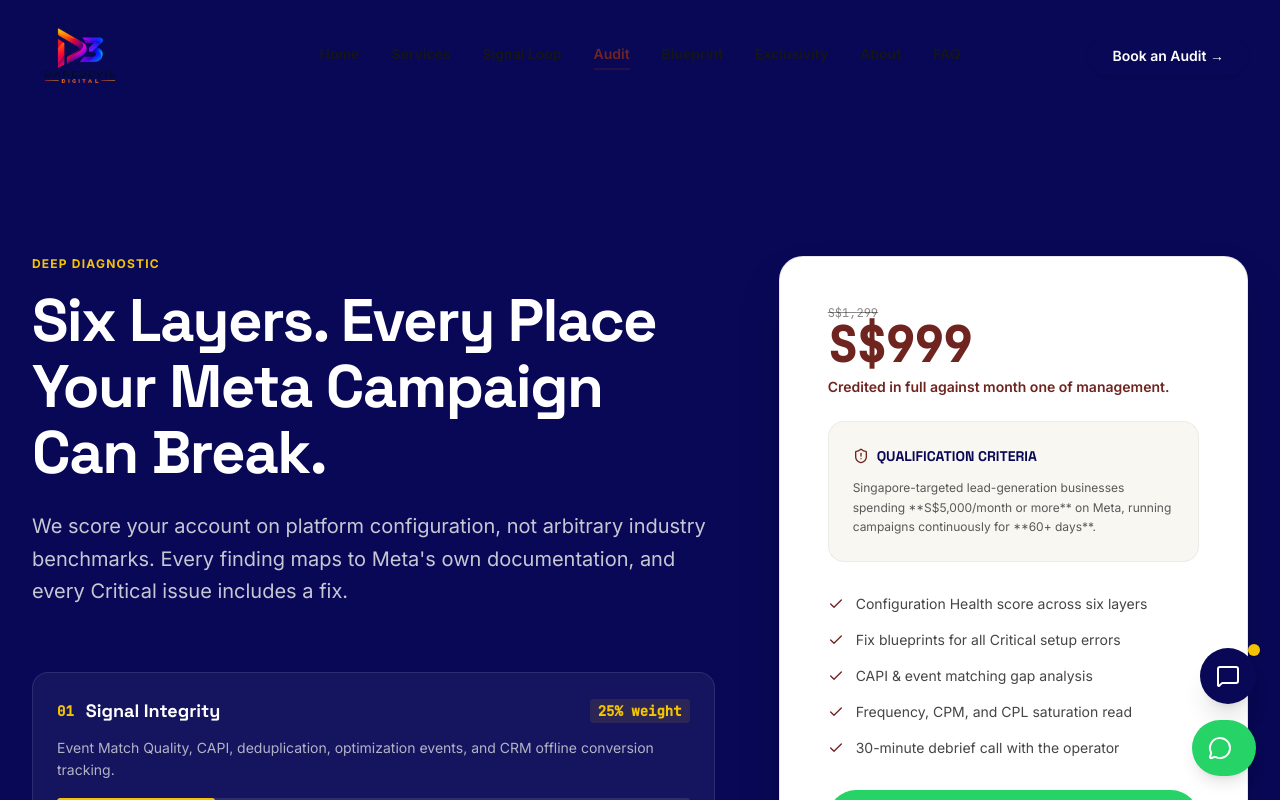
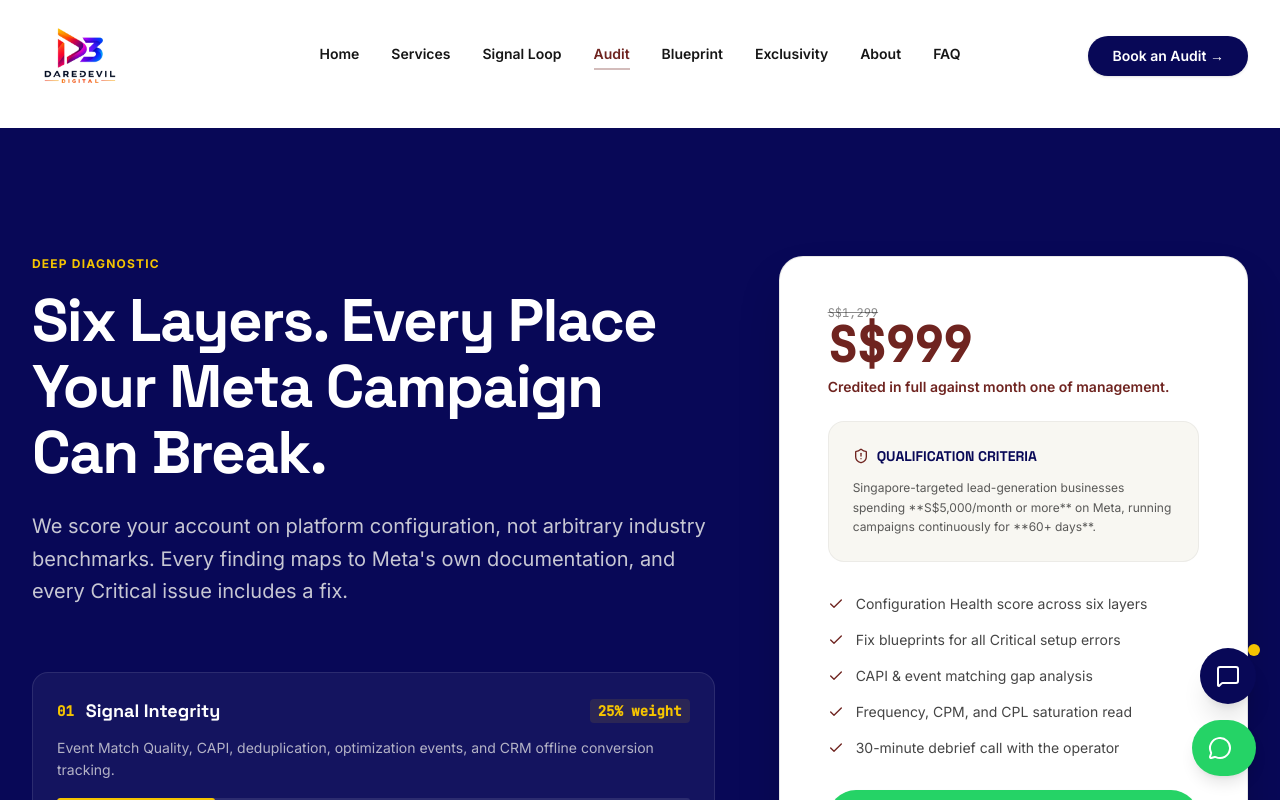
Before and after one commit to pruthvirajtarode/daredevildigital, a React (Vite) app: page /audit in a window 1280 px wide. Shown: the top 800 px of the page. Built offline with nearby package versions, Linux system fonts and the light colour scheme.

Commit message:
fix: change AuditPage background to purewhite for navbar visibility

```diff
--- a/src/pages/AuditPage.tsx
+++ b/src/pages/AuditPage.tsx
@@ -2,7 +2,7 @@ import LeadEngineAudit from '../components/sections/LeadEngineAudit';
 
 export default function AuditPage() {
   return (
-    <div className="pt-24 lg:pt-32 pb-12 bg-brand-navy min-h-screen">
+    <div className="pt-24 lg:pt-32 pb-12 bg-brand-purewhite min-h-screen">
       <LeadEngineAudit />
     </div>
   );
```
